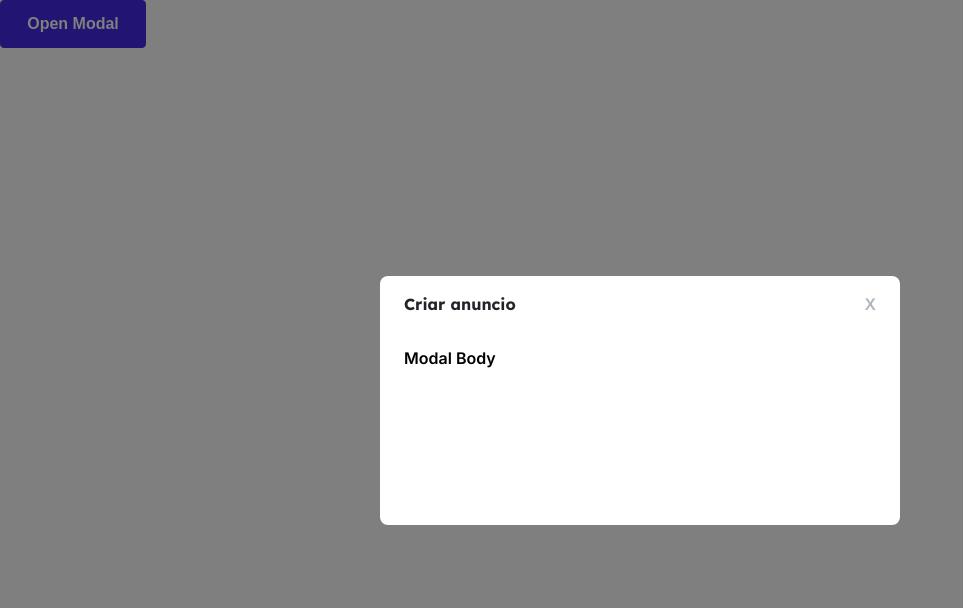
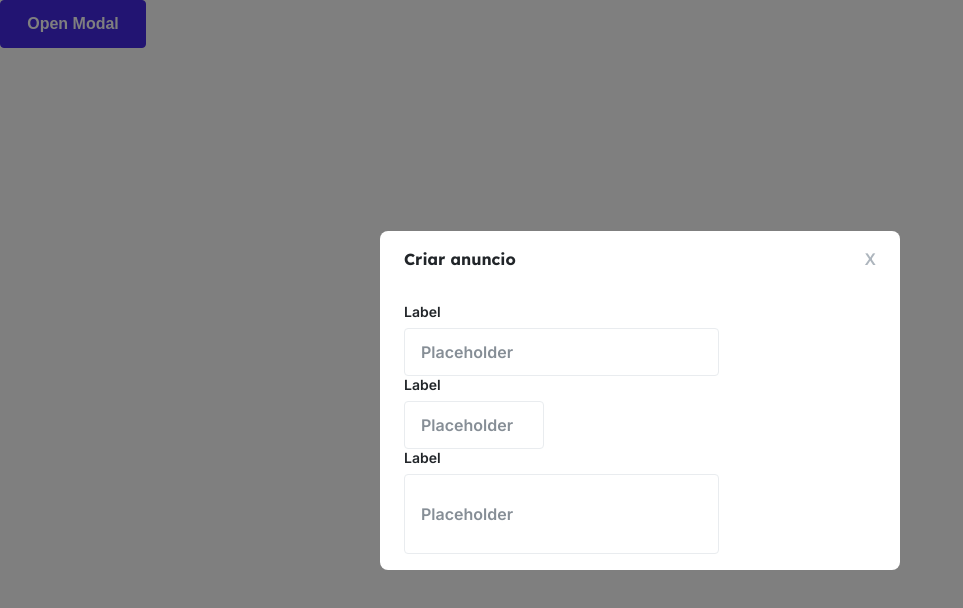
Before and after one commit to lucascortesc/motors-shop-06-frontend, a React (Vite) app: page / in a window 1280 px wide. Both pictures are taken after a click on the button "Open Modal". Shown: the top 608 px of the page, without its empty margins (0-963 px from the left). Built offline with nearby package versions, Linux system fonts and the light colour scheme.

Commit message:
:sparkles: input

```diff
--- a/src/App.tsx
+++ b/src/App.tsx
@@ -1,5 +1,6 @@
 import { useState } from "react";
 import { Button } from "./Components/Button";
+import { Input } from "./Components/Input";
 import { Modal } from "./Components/Modal";
 
 function App() {
@@ -15,7 +16,13 @@ function App() {
       </Button>
       {openModal && (
         <Modal setOpenModal={setOpenModal} title={"Criar anuncio"}>
-          Modal Body
+          <Input label={"Label"} placeholder={"Placeholder"} />
+          <Input label={"Label"} placeholder={"Placeholder"} width={"small"} />
+          <Input
+            label={"Label"}
+            placeholder={"Placeholder"}
+            type={"textArea"}
+          />
         </Modal>
       )}
     </div>
--- /dev/null
+++ b/src/Components/Input/index.tsx
@@ -0,0 +1,23 @@
+import { InputWrap } from "./styles";
+import { IChildren } from "../../interfaces/index";
+
+interface Props {
+  label: string;
+  placeholder?: string;
+  type?: string;
+  width?: string;
+}
+
+export const Input: React.FC<Props> = ({
+  label,
+  type = "text",
+  placeholder,
+  width = "default",
+}) => {
+  return (
+    <InputWrap type={type} width={width}>
+      <label className="inputWrap__label">{label}</label>
+      <input className="inputWrap__input" placeholder={placeholder}></input>
+    </InputWrap>
+  );
+};
--- /dev/null
+++ b/src/Components/Input/styles.ts
@@ -0,0 +1,54 @@
+import styled from "styled-components";
+
+interface Props {
+  type: string;
+  width: string;
+}
+
+export const InputWrap = styled.div<Props>`
+  width: 100%;
+  max-width: ${({ width }) => (width === "small" ? "140px" : "315px")};
+  height: ${({ type }) => (type === "textArea" ? "105px" : "73px")};
+
+  display: flex;
+  flex-direction: column;
+  gap: 8px;
+
+  .inputWrap__label {
+    font-size: 14px;
+    font-weight: 500;
+    font-family: "Inter";
+    color: var(--grey1);
+  }
+
+  .inputWrap__input {
+    padding: 0 16px 0 16px;
+
+    width: 100%;
+    height: ${({ type }) => (type === "textArea" ? "80px" : "48px")};
+
+    border: 1.5px solid var(--grey7);
+    border-radius: 4px;
+
+    color: var(--grey3);
+    font-size: 16px;
+    font-family: "Inter";
+    font-weight: 400;
+
+    ::placeholder {
+      color: var(--grey3);
+      font-size: 16px;
+      font-family: "Inter";
+      font-weight: 400;
+    }
+
+    :focus {
+      border-color: var(--brand2);
+      background-color: var(--grey9);
+    }
+
+    :hover {
+      background-color: var(--grey8);
+    }
+  }
+`;
```
